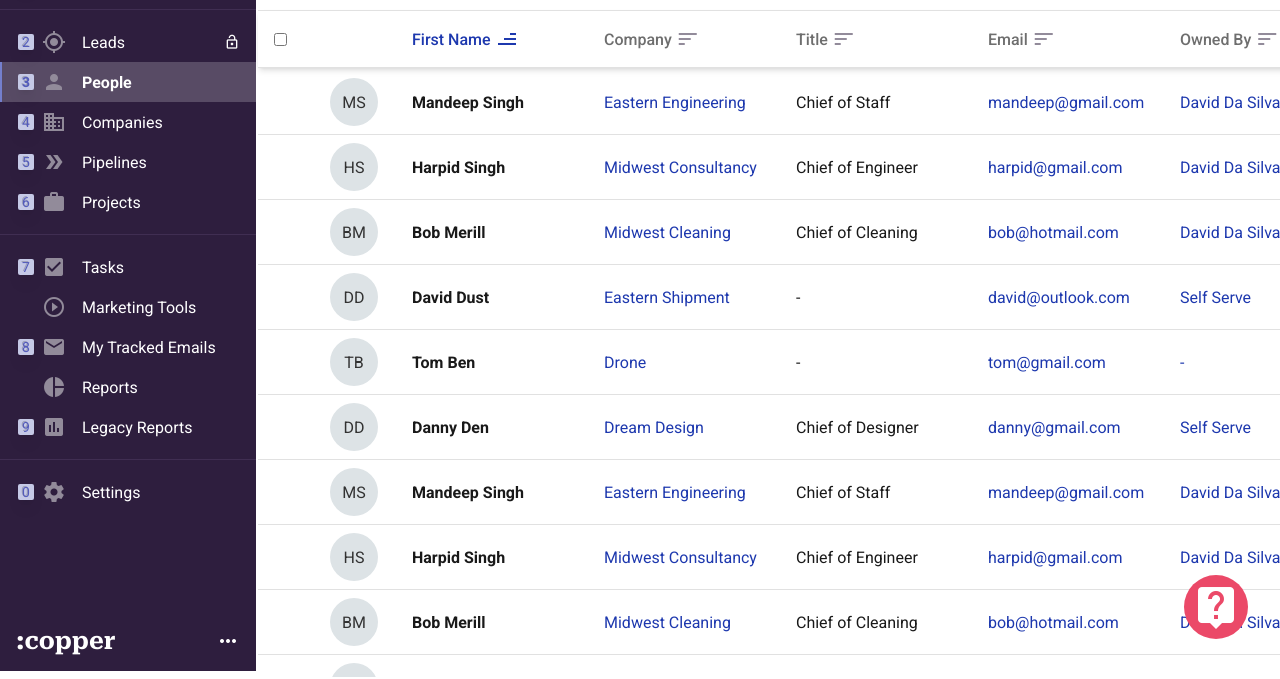
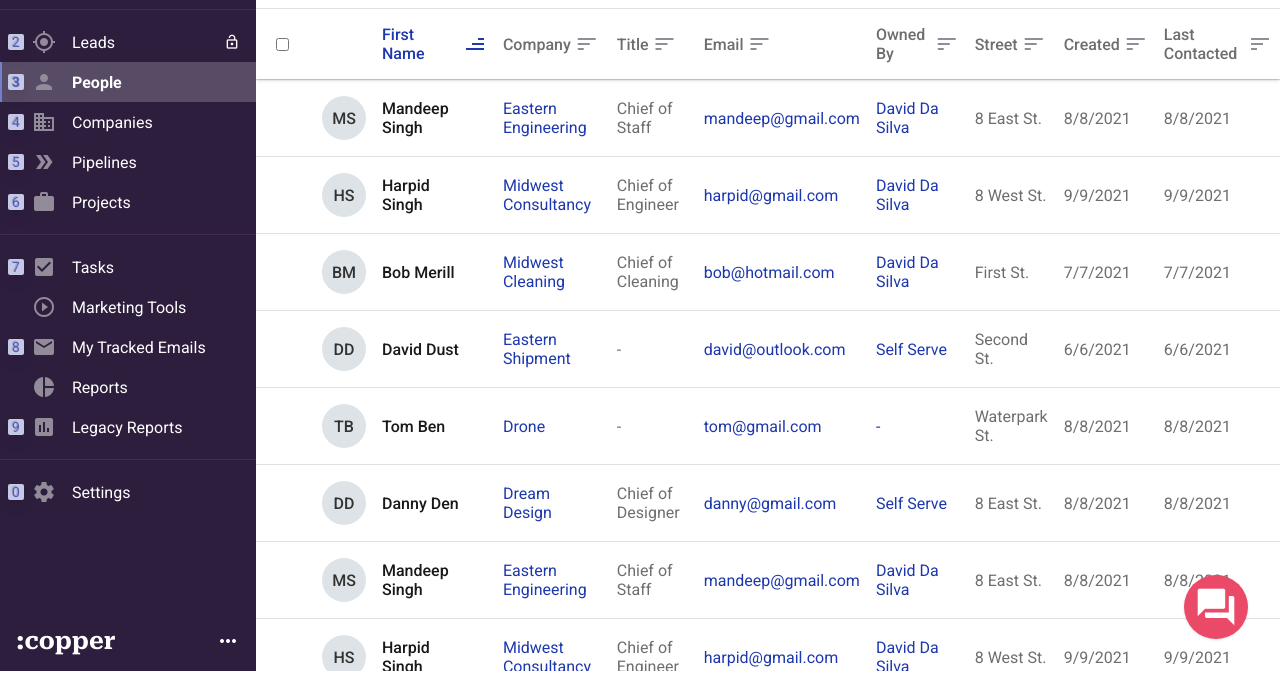
Before and after one commit to Regaron/restarone-challenge, a plain HTML site: page index.html in a window 1280 px wide. Shown: the part 129-808 px from the top of the page. Drawn offline with nearby package versions, Linux system fonts and the light colour scheme.

Commit message:
Table Cleanup

```diff
--- a/index.html
+++ b/index.html
@@ -82,25 +82,28 @@
             <thead>
               <tr>
                 <th>
-                  <input type="checkbox" />
+                  <div><input type="checkbox" /></div>
                 </th>
-                <th></th>
+                <th> </th>
                 <th class="highlighted">
-                  First Name
-                  <span class="material-icons icon-reverse highlighted"
-                    >sort</span
-                  >
+                  <div>
+                    First Name
+                  <span class="material-icons icon-reverse highlighted">
+                    sort
+                  </span>
+                  </div>
                 </th>
-                <th>Company <span class="material-icons">sort</span></th>
-                <th>Title <span class="material-icons">sort</span></th>
-                <th>Email <span class="material-icons">sort</span></th>
-                <th>Owned By <span class="material-icons">sort</span></th>
-                <th>Street <span class="material-icons">sort</span></th>
-                <th>Created <span class="material-icons">sort</span></th>
-                <th>Last Contacted <span class="material-icons">sort</span></th>
+                <th><div>Company <span class="material-icons">sort</span></div></th>
+                <th><div>Title <span class="material-icons">sort</span></div></th>
+                <th><div>Email <span class="material-icons">sort</span></div></th>
+                <th><div>Owned By <span class="material-icons">sort</span></div></th>
+                <th><div>Street <span class="material-icons">sort</span></div></th>
+                <th><div>Created <span class="material-icons">sort</span></div></th>
+                <th><div>Last Contacted <span class="material-icons">sort</span></div></th>
               </tr>
             </thead>
-            <tbody id="table-data"></tbody>
+            <tbody id="table-data">
+            </tbody>
           </table>
         </div>
       </main>
@@ -231,7 +234,7 @@
       </div>
     </aside>
     <div class="chat-bubble">
-      <span class="material-icons"> live_help </span>
+      <span class="material-icons"> question_answer </span>
     </div>
     <script src="index.js"></script>
     <script>
--- a/index.js
+++ b/index.js
@@ -229,20 +229,22 @@ var UIController = (function () {
     var initials = getInitials(tableItem.firstName);
     return `<tr data-id="${index}">
             <td>
+            <div>
                 <input type="checkbox"/>
                 <span class="material-icons">
                     star_outline
                 </span>
+               </div>
             </td>
-            <td><div class="avatar">${initials}</div></td>
-            <td>${tableItem.firstName} <i data-feather="external-link"></i></td>
-            <td>${tableItem.company}</td>
-            <td>${tableItem.title || "-"}</td>
-            <td>${tableItem.email}</td>
-            <td>${tableItem.ownedBy || "-"}</td>
-            <td>${tableItem.street}</td>
-            <td>${tableItem.created}</td>
-            <td>${tableItem.lastContacted}</td>
+            <td><div><div class="avatar">${initials}</div><div></td>
+            <td><div>${tableItem.firstName}<i data-feather="external-link"></i></div> </td>
+            <td><div>${tableItem.company}</div></td>
+            <td><div>${tableItem.title || "-"}</div></td>
+            <td><div>${tableItem.email}</div></td>
+            <td><div>${tableItem.ownedBy || "-"}</div></td>
+            <td><div>${tableItem.street}</div></td>
+            <td><div>${tableItem.created}</div></td>
+            <td><div>${tableItem.lastContacted}</div></td>
         </tr>`;
   }
   var drawer = document.getElementById("drawer");
--- a/main.css
+++ b/main.css
@@ -2,8 +2,8 @@
   font-family: "Roboto", sans-serif;
   padding: 0;
   margin: 0;
-  transition: color 0.1s, background-color 0.1s, width 0.1s,
-    opacity 0.1s, border-color 0.1s ease-in-out;
+  transition: color 0.1s, background-color 0.1s, transform 0.3s,
+    opacity 0.3s, border-color 0.1s ease-in-out;
 }
 
 ul {
@@ -84,7 +84,7 @@ input[type="checkbox"] {
   display: flex;
   flex-direction: row;
   align-items: center;
-  padding: 8px 16px;
+  padding: 8px 16px 8px 6px;
   border-left: 2px solid transparent;
   font-weight: 400;
 }
@@ -187,6 +187,7 @@ header {
   border-radius: 36px;
   width: 100%;
   padding: 0 48px;
+  font-size: 14px;
 }
 
 .searchbar input::placeholder {
@@ -248,6 +249,7 @@ header {
   display: flex;
   padding: 18px 24px;
   align-items: center;
+  border-bottom: 1px solid rgb(225, 225, 225);
 }
 
 .dropdown {
@@ -287,6 +289,7 @@ header {
 .material-icons-label {
   display: flex;
   align-items: center;
+  font-weight: 500;
 }
 
 .table-filter .material-icons:hover,
@@ -328,30 +331,27 @@ header {
 }
 
 .table-container {
-  flex: 1;
-  overflow: scroll;
+  height: calc(100vh - 138px);
+  overflow: auto;
 }
 
 table {
   width: 100%;
-  height: 100%;
+  border-collapse: collapse;
 }
 
 thead tr {
-  box-shadow: 0 4px 6px -1px rgb(0 0 0 / 0.1), 0 2px 4px -2px rgb(0 0 0 / 0.1);
-  border-top: 1px solid rgb(225, 225, 225);
-  padding: 16px;
+  box-shadow: 0 1px 3px 0 rgb(0 0 0 / 0.1), 0 1px 2px -1px rgb(0 0 0 / 0.1);
   color: rgb(110, 110, 110);
-}
-
-tbody {
-  display: block;
-  height: calc(100vh - 193px);
-  overflow: scroll;
+  position: sticky;
+  top: 0;
+  background-color: white;
 }
 
 tr {
   border-bottom: 1px solid rgb(225, 225, 225);
+  text-align: left;
+  cursor: pointer;
 }
 
 th {
@@ -381,35 +381,60 @@ td:nth-child(7) {
   transform: rotate(180deg);
 }
 
-tr {
-  display: flex;
-  justify-content: space-between;
-  text-align: left;
-  padding: 8px 16px;
-  cursor: pointer;
+th:first-child>div, td:first-child>div {
+  padding-left: 20px;
 }
 
-th,
-td {
+th>div, td>div {
   display: flex;
   align-items: center;
-  text-align: left;
-  width: 160px;
-  padding: 0 16px;
-  white-space: nowrap;
-  overflow: hidden;
-  text-overflow: ellipsis;
+  justify-content: flex-start;
+  padding: 16px 8px;
 }
 
-th:first-child,
-td:first-child {
-  width: 40px;
-  padding: 0;
+th:first-child div,
+td:first-child div {
+  width: 30px;
 }
 
-th:nth-child(2),
-td:nth-child(2) {
-  width: 50px;
+th:nth-child(3),
+td:nth-child(3) {
+  width: 18%;
+}
+
+th:nth-child(4),
+td:nth-child(4) {
+  width: 12%;
+}
+
+th:nth-child(5),
+td:nth-child(5) {
+  width: 12%;
+}
+
+th:nth-child(6),
+td:nth-child(6) {
+  width: 12%;
+}
+
+th:nth-child(7),
+td:nth-child(7) {
+  width: 12%;
+}
+
+/*th:nth-child(8),*/
+/*td:nth-child(8) {*/
+/*  width: 10%;*/
+/*}*/
+
+/*th:nth-child(9),*/
+/*td:nth-child(9) {*/
+/*  width: 10%;*/
+/*}*/
+
+th:last-child,
+td:last-child {
+  width: 15%;
 }
 
 tbody tr:hover {
@@ -418,11 +443,12 @@ tbody tr:hover {
 }
 
 td {
-  color: rgb(25, 25, 25);
+  color: rgb(110, 110, 110);
 }
 
 td:nth-child(3) {
-  font-weight: 600;
+  font-weight: 500;
+  color: rgb(25, 25, 25);
 }
 
 tr:hover td {
@@ -437,18 +463,18 @@ td input:checked,
 tr:hover input,
 tr:hover svg,
 tr:hover span {
-  display: inline-block;
+  opacity: 1;
 }
 
 td input,
 td .material-icons {
-  display: none;
+  opacity: 0;
   font-size: 20px;
 }
 td svg {
-  display: none;
-  height: 20px;
-  width: 20px;
+  opacity: 0;
+  height: 16px;
+  width: 16px;
 }
 td svg,
 td .material-icons {
@@ -456,14 +482,15 @@ td .material-icons {
 }
 
 .avatar {
-  height: 48px;
-  width: 48px;
+  height: 44px;
+  width: 44px;
   background-color: rgb(221, 227, 230);
   color: rgb(50, 50, 50);
-  border-radius: 50%;
+  border-radius: 100%;
   display: flex;
   align-items: center;
   justify-content: center;
+  font-weight: 500;
 }
 
 .highlighted {
@@ -480,8 +507,9 @@ td .material-icons {
   display: flex;
   flex-direction: column;
   right: 0;
-  top: 56px;
-  width: 0;
+  top: 60px;
+  width: 400px;
+  transform: translateX(100%);
   opacity: 0;
   height: calc(100vh - 56px);
   background-color: white;
@@ -489,8 +517,8 @@ td .material-icons {
 }
 
 #drawer.drawer--visible {
-  width: 400px;
   opacity: 1;
+  transform: translateX(0);
 }
 
 .drawer__actions {
@@ -640,9 +668,10 @@ td .material-icons {
   width: 64px;
   background-color: rgb(235, 73, 104);
   cursor: pointer;
+  box-shadow: 0 1px 3px 0 rgb(0 0 0 / 0.1), 0 1px 2px -1px rgb(0 0 0 / 0.1);
 }
 
 .chat-bubble .material-icons {
   color: white;
-  font-size: 48px;
+  font-size: 44px;
 }
```
